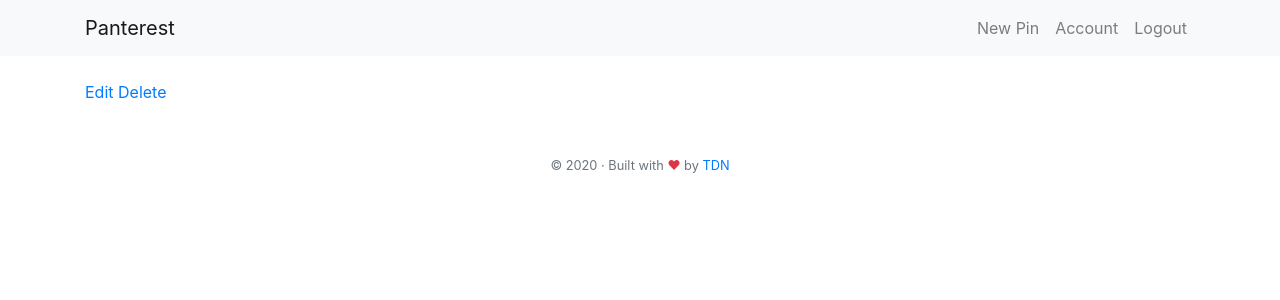
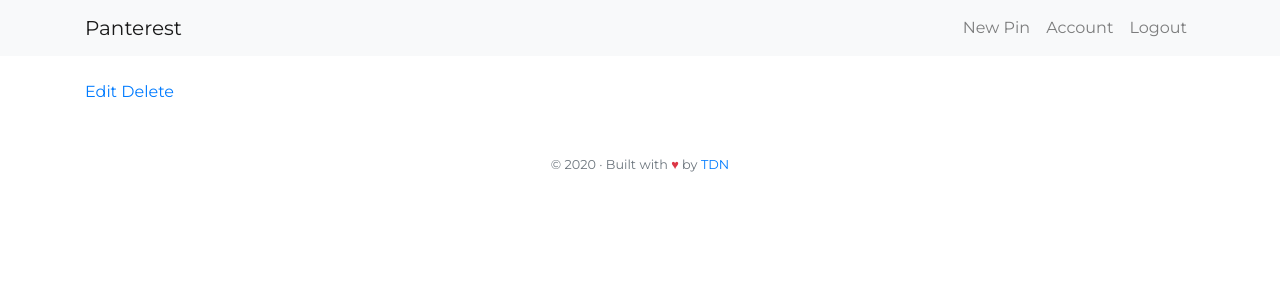
Before and after one commit to MohamedMOSLAH/example_symfony, a Symfony app: template templates/pins/show.html.twig in a window 1280 px wide. Shown: the top 300 px of the page. Run offline with Twig, Linux system fonts and the light colour scheme; the template is opened without the code that fills it, so the values that code supplies are empty; some libraries are stand-ins or nearby versions.

Commit message:
Change font for Montserrat

```diff
--- a/templates/layouts/base.html.twig
+++ b/templates/layouts/base.html.twig
@@ -5,7 +5,11 @@
         <title>{% block title %}Welcome!{% endblock %}</title>
         {% block stylesheets %}
                 <link rel="stylesheet" href="https://stackpath.bootstrapcdn.com/bootstrap/4.5.0/css/bootstrap.min.css">
+                <link href="https://fonts.googleapis.com/css2?family=Montserrat&display=swap" rel="stylesheet">
                 <style>
+                html,body{
+                    font-family: 'Montserrat', sans-serif;
+                }
                 .alert{
                     padding: 10px;
                     color: white;
--- a/templates/pins/create.html.twig
+++ b/templates/pins/create.html.twig
@@ -8,5 +8,5 @@
         <h1 pl>Create Pin</h1>
         {{ include('pins/_form.html.twig') }}
     </div>
-
+</div>
 {% endblock %}
```
